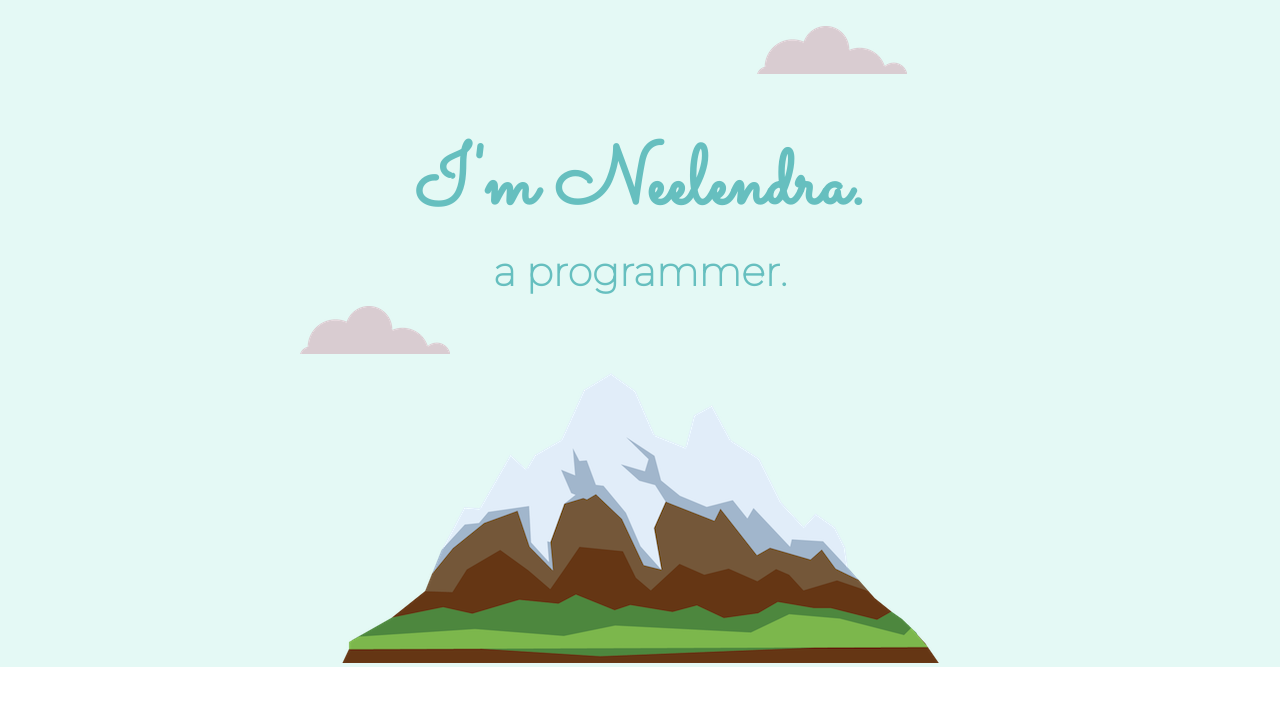
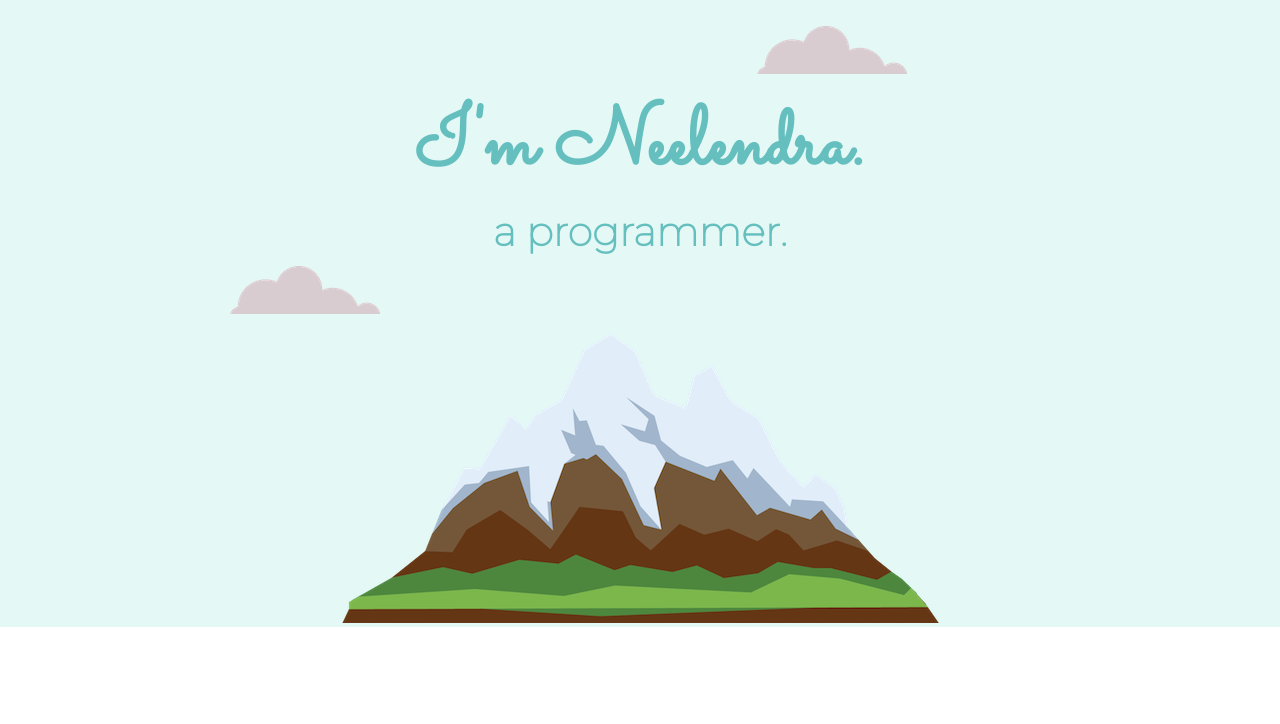
Before and after one commit to Sleepyhead-Neel/Personal-site, a plain HTML site: page index.html in a window 1280 px wide. Shown: the top 724 px of the page. Drawn offline with Linux system fonts and the light colour scheme; grey boxes are pictures that could not be loaded.

Commit message:
Add change in CSS file

```diff
--- a/css/styles.css
+++ b/css/styles.css
@@ -15,7 +15,7 @@ hr {
 h1 {
   color: #66bfbf;
   font-size: 5.125rem;
-  margin: 50px auto 0 auto;
+  margin: 10px auto 0 auto;
   font-family: "Sacramento", cursive;
 }
 h2 {
@@ -33,20 +33,20 @@ h3 {
 p {
   line-height: 2;
 }
-a{
+a {
   color: #11999e;
   font-family: "Montserrat", sans-serif;
   margin: 10px 20px;
   text-decoration: none;
 }
-a:hover{
+a:hover {
   color: #eaf6f6;
 }
 .contact-mgs {
   width: 40%;
   margin: 40px auto 60px auto;
 }
-.copyright{
+.copyright {
   color: #eaf6f6;
   font-size: 0.75rem;
   padding: 20px 0;
@@ -80,7 +80,7 @@ a:hover{
 }
 .bottom-cloud {
   position: absolute;
-  left: 300px;
+  left: 230px;
 }
 .top-cloud {
   position: relative;
```
